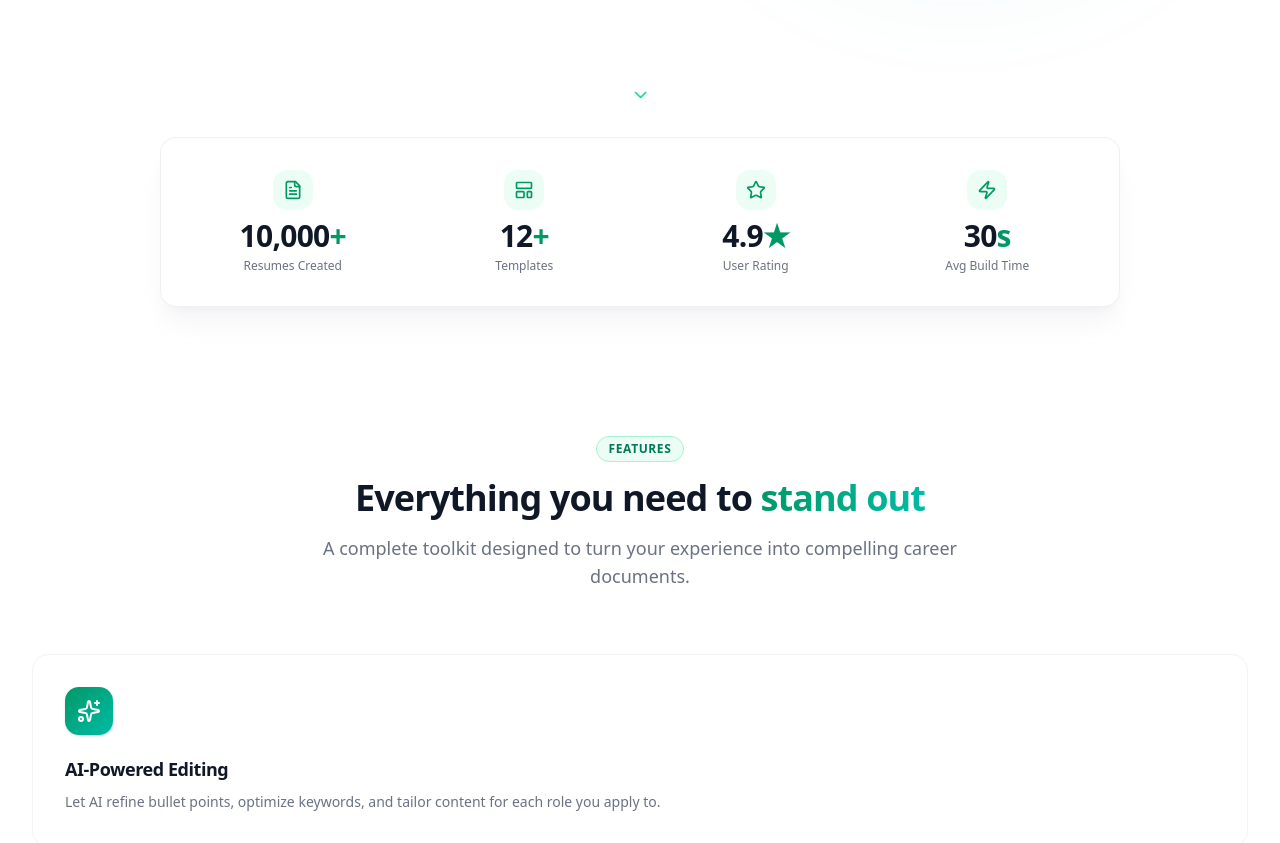
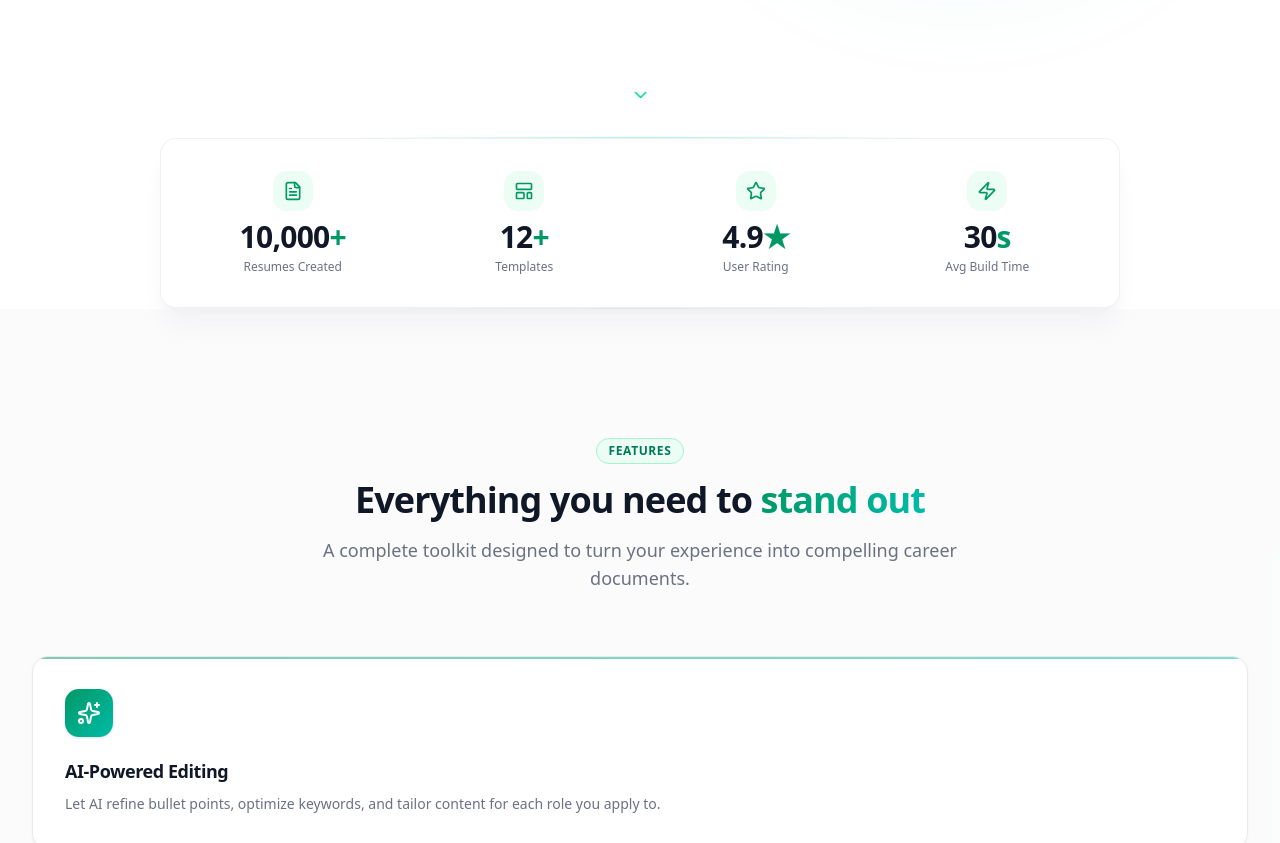
Before and after one commit to owais0p/ResumeBuilder-website, a Next.js app: page / in a window 1280 px wide. Shown: the part 720-1563 px from the top of the page. Built offline with nearby package versions, Linux system fonts and the light colour scheme.

Commit message:
3e1a3610-e634-4085-aab9-d9431022d563

```diff
--- a/src/components/landing/LandingPage.tsx
+++ b/src/components/landing/LandingPage.tsx
@@ -806,6 +806,9 @@ export default function LandingPage() {
         </motion.div>
       </section>
 
+      {/* ── Subtle section glow divider ── */}
+      <div className="mx-auto max-w-xl h-px bg-gradient-to-r from-transparent via-emerald-300/50 to-transparent dark:via-emerald-700/30" />
+
       {/* ================================================================ */}
       {/*  ANIMATED STATS BAR                                              */}
       {/* ================================================================ */}
@@ -821,10 +824,12 @@ export default function LandingPage() {
         </div>
       </section>
 
+      <div className="mx-auto max-w-xl h-px bg-gradient-to-r from-transparent via-emerald-300/40 to-transparent dark:via-emerald-700/25" />
+
       {/* ================================================================ */}
       {/*  BENTO FEATURES GRID                                             */}
       {/* ================================================================ */}
-      <section id="features" className="relative py-24 lg:py-32">
+      <section id="features" className="relative py-24 lg:py-32 bg-gray-50/70 dark:bg-transparent">
         <div className="mx-auto max-w-7xl px-4 sm:px-6 lg:px-8">
           <motion.div
             className="mx-auto mb-16 max-w-2xl text-center"
@@ -861,12 +866,12 @@ export default function LandingPage() {
               return (
                 <motion.div
                   key={f.title}
-                  className={`group relative overflow-hidden rounded-2xl border border-gray-100 bg-white p-6 sm:p-8 transition-all hover:shadow-lg hover:shadow-gray-200/50 dark:border-gray-800 dark:bg-slate-900 dark:hover:shadow-black/20 ${f.span}`}
+                  className={`group relative overflow-hidden rounded-2xl border border-gray-200/80 bg-white/90 p-6 shadow-sm shadow-gray-100/80 sm:p-8 transition-all hover:shadow-lg hover:shadow-emerald-100/40 hover:border-emerald-200/60 dark:border-gray-800 dark:bg-slate-900 dark:shadow-black/10 dark:hover:shadow-black/20 ${f.span}`}
                   variants={slideUp}
                   custom={i * 0.06}
                 >
-                  {/* Gradient top accent */}
-                  <div className={`absolute top-0 left-0 right-0 h-1 bg-gradient-to-r ${f.gradient} opacity-0 transition-opacity group-hover:opacity-100`} />
+                  {/* Gradient top accent — always visible in light mode for outline glow */}
+                  <div className={`absolute top-0 left-0 right-0 h-[2px] bg-gradient-to-r ${f.gradient} opacity-50 transition-opacity group-hover:opacity-100`} />
 
                   {/* Icon */}
                   <div className={`mb-5 inline-flex h-12 w-12 items-center justify-center rounded-xl bg-gradient-to-br ${f.gradient} text-white shadow-sm`}>
@@ -889,11 +894,13 @@ export default function LandingPage() {
         </div>
       </section>
 
+      <div className="mx-auto max-w-xl h-px bg-gradient-to-r from-transparent via-emerald-300/40 to-transparent dark:via-emerald-700/25" />
+
       {/* ================================================================ */}
       {/*  TEMPLATE SHOWCASE                                               */}
       {/* ================================================================ */}
       <section id="templates" className="relative py-24 lg:py-32">
-        <div className="absolute inset-0 -z-10 bg-gradient-to-b from-transparent via-emerald-50/50 to-transparent dark:via-emerald-950/20" />
+        <div className="absolute inset-0 -z-10 bg-gradient-to-b from-transparent via-emerald-50/60 to-transparent dark:via-emerald-950/20" />
 
         <div className="mx-auto max-w-7xl px-4 sm:px-6 lg:px-8">
           <motion.div
@@ -946,7 +953,7 @@ export default function LandingPage() {
                   setCurrentView('builder');
                 }}
               >
-                <div className="relative overflow-hidden rounded-2xl border border-gray-100 bg-white shadow-sm transition-all duration-300 hover:shadow-2xl hover:shadow-gray-300/40 hover:-translate-y-1 dark:border-gray-800 dark:bg-slate-900 dark:hover:shadow-black/30">
+                <div className="relative overflow-hidden rounded-2xl border border-gray-200/80 bg-white/90 shadow-sm shadow-gray-100/60 transition-all duration-300 hover:shadow-2xl hover:shadow-emerald-200/30 hover:-translate-y-1 dark:border-gray-800 dark:bg-slate-900 dark:hover:shadow-black/30">
                   <div className="flex">
                     {/* Mini resume preview */}
                     <div className={`relative w-1/2 min-h-[180px] bg-gradient-to-br ${t.color} overflow-hidden`}>
@@ -1005,7 +1012,7 @@ export default function LandingPage() {
                   setCurrentView('builder');
                 }}
               >
-                <div className="overflow-hidden rounded-2xl border border-gray-100 bg-white shadow-sm transition-all duration-300 hover:shadow-xl hover:shadow-gray-300/30 hover:-translate-y-0.5 dark:border-gray-800 dark:bg-slate-900 dark:hover:shadow-black/20">
+                <div className="overflow-hidden rounded-2xl border border-gray-200/80 bg-white/90 shadow-sm shadow-gray-100/60 transition-all duration-300 hover:shadow-xl hover:shadow-emerald-200/30 hover:-translate-y-0.5 dark:border-gray-800 dark:bg-slate-900 dark:hover:shadow-black/20">
                   {/* Template preview */}
                   <div className={`relative h-44 bg-gradient-to-br ${t.color} overflow-hidden`}>
                     <TemplateMockup layout={t.layout} />
@@ -1069,10 +1076,12 @@ export default function LandingPage() {
         </div>
       </section>
 
+      <div className="mx-auto max-w-xl h-px bg-gradient-to-r from-transparent via-emerald-300/40 to-transparent dark:via-emerald-700/25" />
+
       {/* ================================================================ */}
       {/*  HOW IT WORKS — Connected Timeline                                */}
       {/* ================================================================ */}
-      <section id="how-it-works" className="relative py-24 lg:py-32">
+      <section id="how-it-works" className="relative py-24 lg:py-32 bg-gray-50/70 dark:bg-transparent">
         <div className="mx-auto max-w-7xl px-4 sm:px-6 lg:px-8">
           <motion.div
             className="mx-auto mb-20 max-w-2xl text-center"
@@ -1132,13 +1141,15 @@ export default function LandingPage() {
         </div>
       </section>
 
+      <div className="mx-auto max-w-xl h-px bg-gradient-to-r from-transparent via-emerald-300/40 to-transparent dark:via-emerald-700/25" />
+
       {/* ================================================================ */}
       {/*  FULL-WIDTH GRADIENT CTA                                          */}
       {/* ================================================================ */}
       <section className="relative py-24 lg:py-32">
         <div className="mx-auto max-w-7xl px-4 sm:px-6 lg:px-8">
           <motion.div
-            className="relative overflow-hidden rounded-3xl bg-gradient-to-br from-emerald-600 via-teal-600 to-emerald-700 px-6 py-16 text-center shadow-2xl shadow-emerald-500/20 sm:px-12 sm:py-20 lg:px-20"
+            className="relative overflow-hidden rounded-3xl bg-gradient-to-br from-emerald-600 via-teal-600 to-emerald-700 px-6 py-16 text-center shadow-2xl shadow-emerald-500/25 ring-1 ring-emerald-400/20 sm:px-12 sm:py-20 lg:px-20"
             variants={scaleIn}
             initial="hidden"
             whileInView="visible"
```
